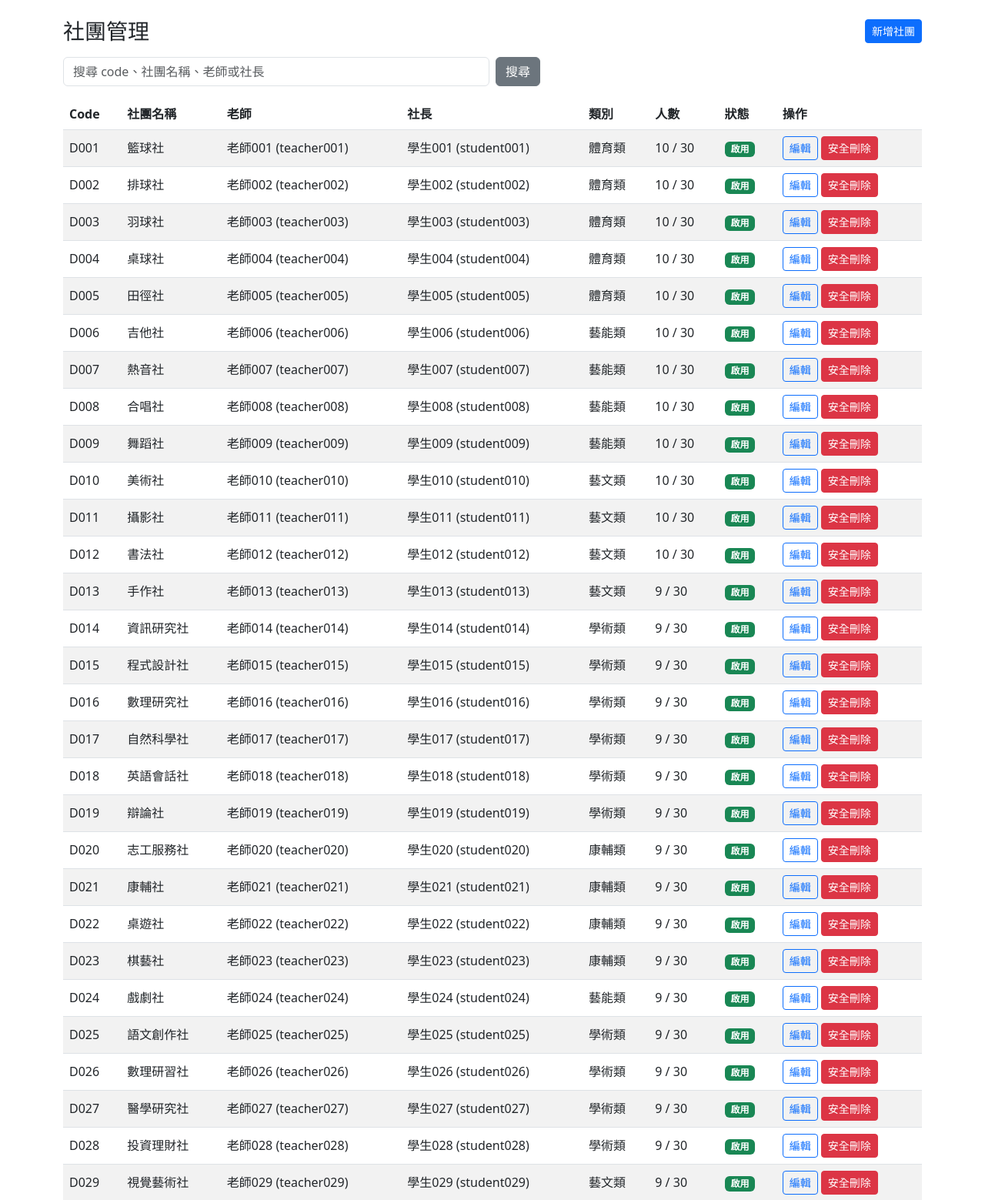
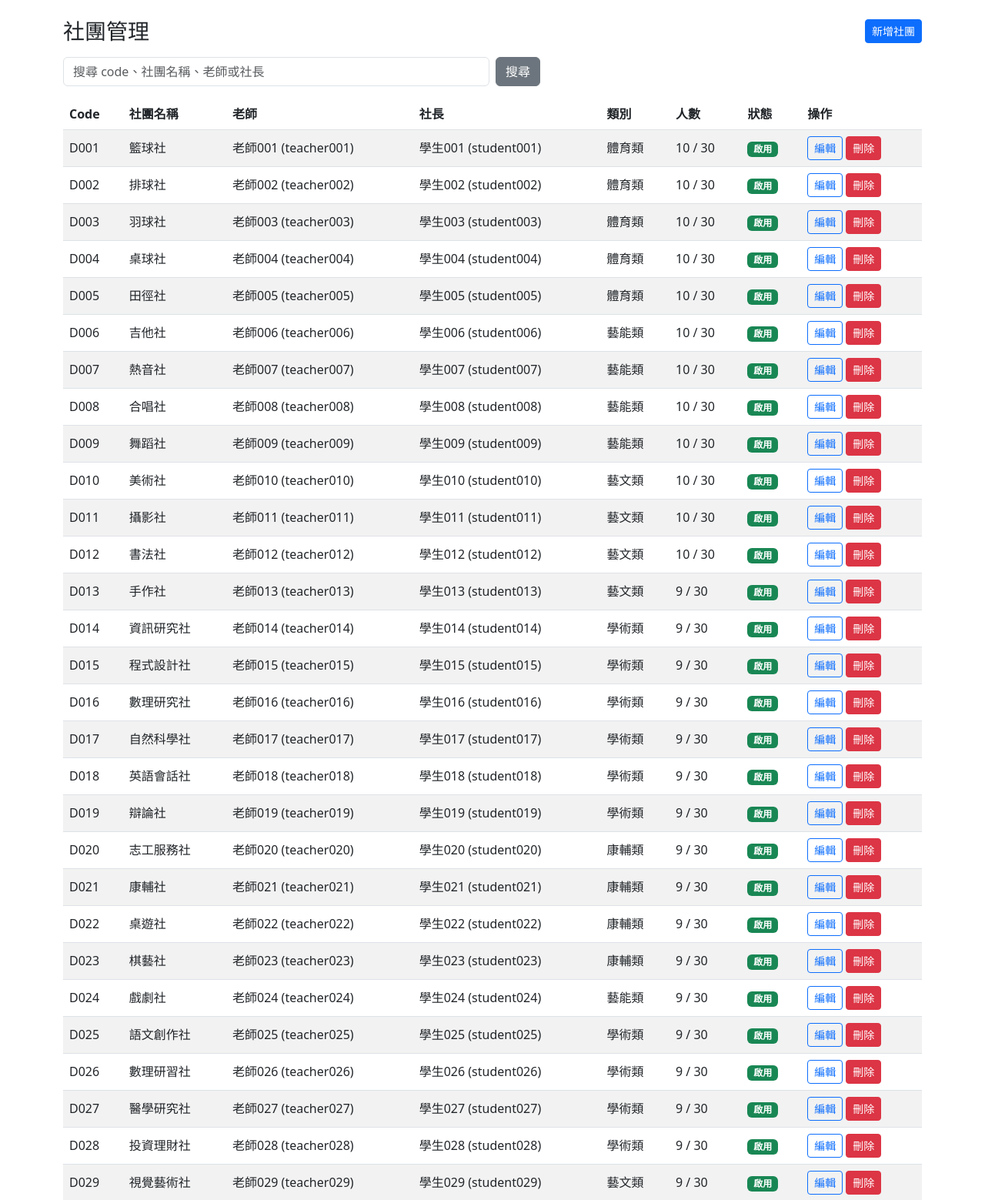
Before and after one commit to 11330097-stack/ClubTransferProject, a Django app: page /admin-panel/clubs/ in a window 1280 px wide. Shown: the part 56-1615 px from the top of the page at 77% size. Run offline with Django 4.2, Linux system fonts and the light colour scheme; a user stored in the database is signed in; data comes from the database, SQL or seed files in the repository.

Commit message:
small things

```diff
--- a/accounts/admin.py
+++ b/accounts/admin.py
@@ -21,7 +21,7 @@ class CustomUserAdmin(UserAdmin):
         ('社團資訊', {
             'fields': ('role', 'student_id', 'club', 'phone'),
         }),
-    )
+    ) # pyright: ignore[reportAssignmentType, reportOperatorIssue]
 
     add_fieldsets = UserAdmin.add_fieldsets + (
         ('社團資訊', {
--- a/templates/accounts/club_admin_list.html
+++ b/templates/accounts/club_admin_list.html
@@ -54,7 +54,7 @@
                     </td>
                     <td>
                         <a href="{% url 'club_admin_edit' club.pk %}" class="btn btn-sm btn-outline-primary">編輯</a>
-                        <a href="{% url 'club_admin_delete' club.pk %}" class="btn btn-sm btn-danger">安全刪除</a>
+                        <a href="{% url 'club_admin_delete' club.pk %}" class="btn btn-sm btn-danger">刪除</a>
                     </td>
                 </tr>
             {% empty %}
```
